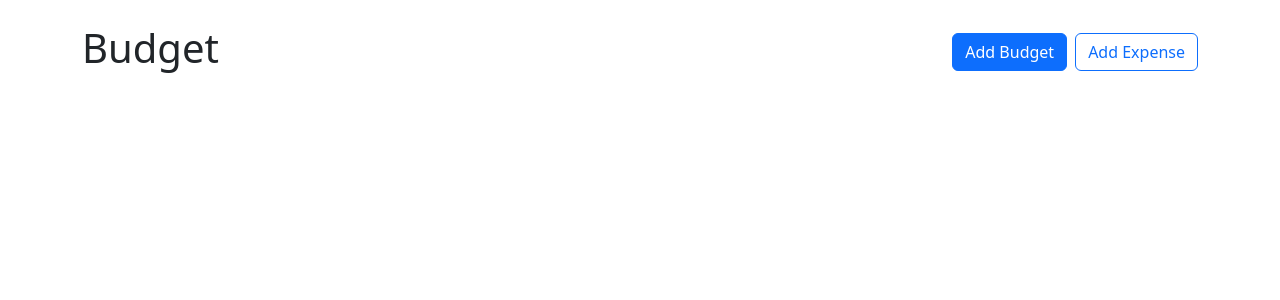
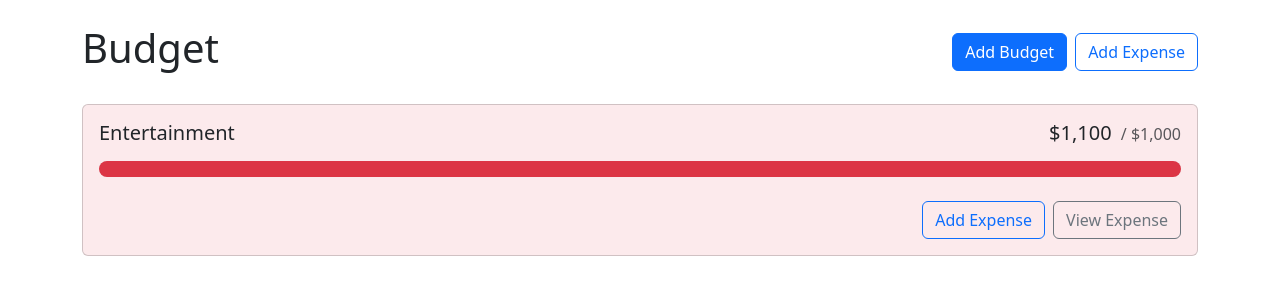
Before and after one commit to sde-manish/Budget-Calculator-app, a React (Vite) app in the folder Budget Calculator/: page / in a window 1280 px wide. Shown: the top 300 px of the page. Built offline with nearby package versions, Linux system fonts and the light colour scheme.

Commit message:
Budget Card

```diff
--- a/Budget Calculator/src/App.jsx
+++ b/Budget Calculator/src/App.jsx
@@ -2,6 +2,7 @@
 import "./App.css";
 import Container from "react-bootstrap/Container";
 import {Button, Stack} from 'react-bootstrap'
+import BudgetCard from "./Components/BudgetCard";
 
 function App() {
 
@@ -19,6 +20,7 @@
           gap:'1rem', alignItems:'flex-start'}}>
 
         </div>
+        <BudgetCard name="Entertainment" amount={1100} max={1000} gray />
       </Container>
     </>
   );
--- /dev/null
+++ b/Budget Calculator/src/Components/BudgetCard.jsx
@@ -0,0 +1,47 @@
+import React from 'react'
+import { Button, Card, ProgressBar, Stack } from 'react-bootstrap'
+import { currencyFormatter } from '../Utils'
+
+function BudgetCard({name, amount, max, gray}) {
+    const classNames = []
+    if(amount > max){
+        classNames.push("bg-danger","bg-opacity-10")
+    } else if(gray){
+        classNames.push("bg-light")
+    }
+  return (
+    <div>
+        <Card className={classNames.join(" ")}>
+            <Card.Body>
+                <Card.Title className='d-flex justify-content-between align-items-baseline fw-normal
+                mb-3'>
+                    <div className='d-flex align-items-baseline me-2'>{name}</div>
+                    <div>{currencyFormatter.format(amount)} <span className='text-muted fs-6 ms-1' >
+                        / {currencyFormatter.format(max)}</span></div>
+                </Card.Title>
+                <ProgressBar className='rounded-pill' variant={getProgressBarVariant(amount, max)}
+                min={0}
+                max={max}
+                now={amount} />
+                <Stack direction='horizontal' gap={2} className='mt-4'>
+                    <Button variant='outline-primary' className='ms-auto'>Add Expense</Button>
+                    <Button variant='outline-secondary'>View Expense</Button>
+                </Stack>
+            </Card.Body>
+        </Card>
+    </div>
+  )
+}
+
+export default BudgetCard
+
+function getProgressBarVariant(amount, max){
+    const ratio = amount / max;
+    if(ratio < 0.5){
+        return "primary"
+    }
+    if(ratio < 0.75){
+        return "warning"
+    }
+    return "danger"
+}
--- /dev/null
+++ b/Budget Calculator/src/Utils.jsx
@@ -0,0 +1,5 @@
+export const currencyFormatter = new Intl.NumberFormat(undefined,{
+    currency:"usd",
+    style:"currency",
+    minimumFractionDigits:0
+})
```
